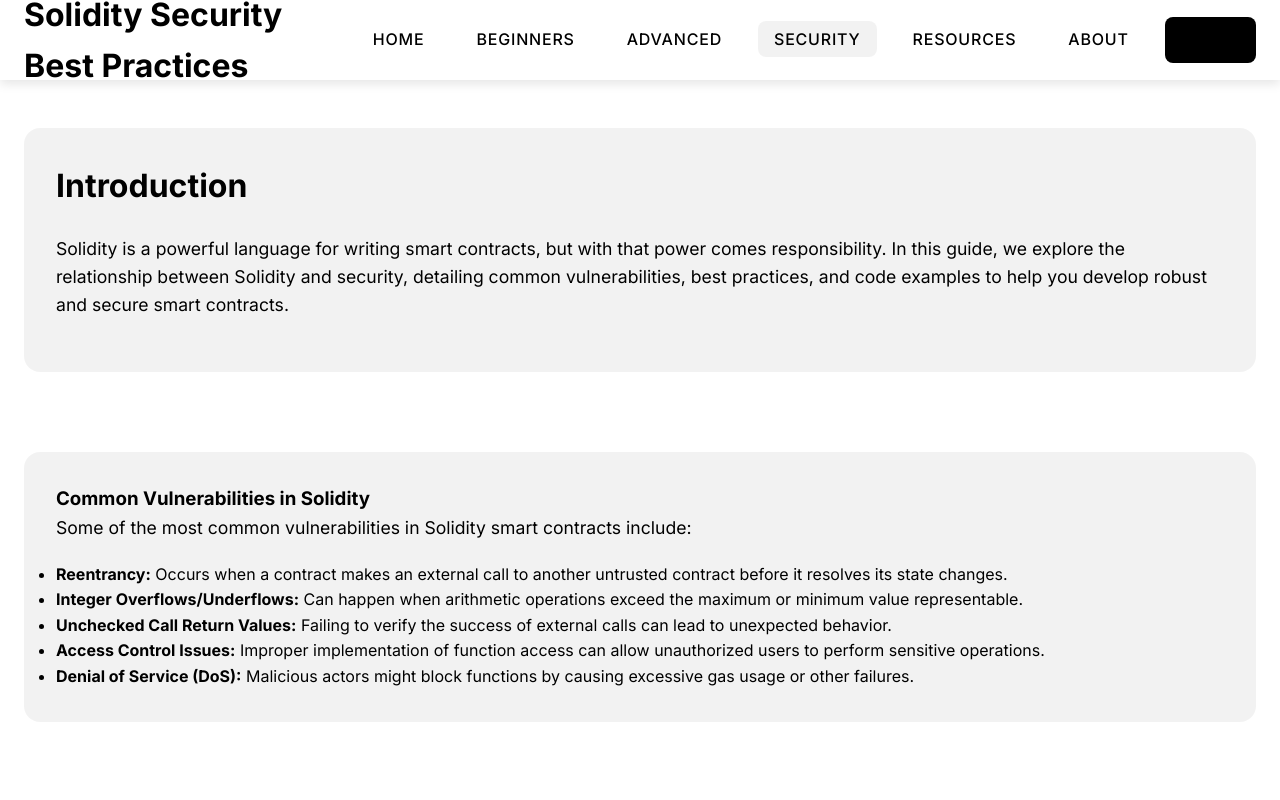
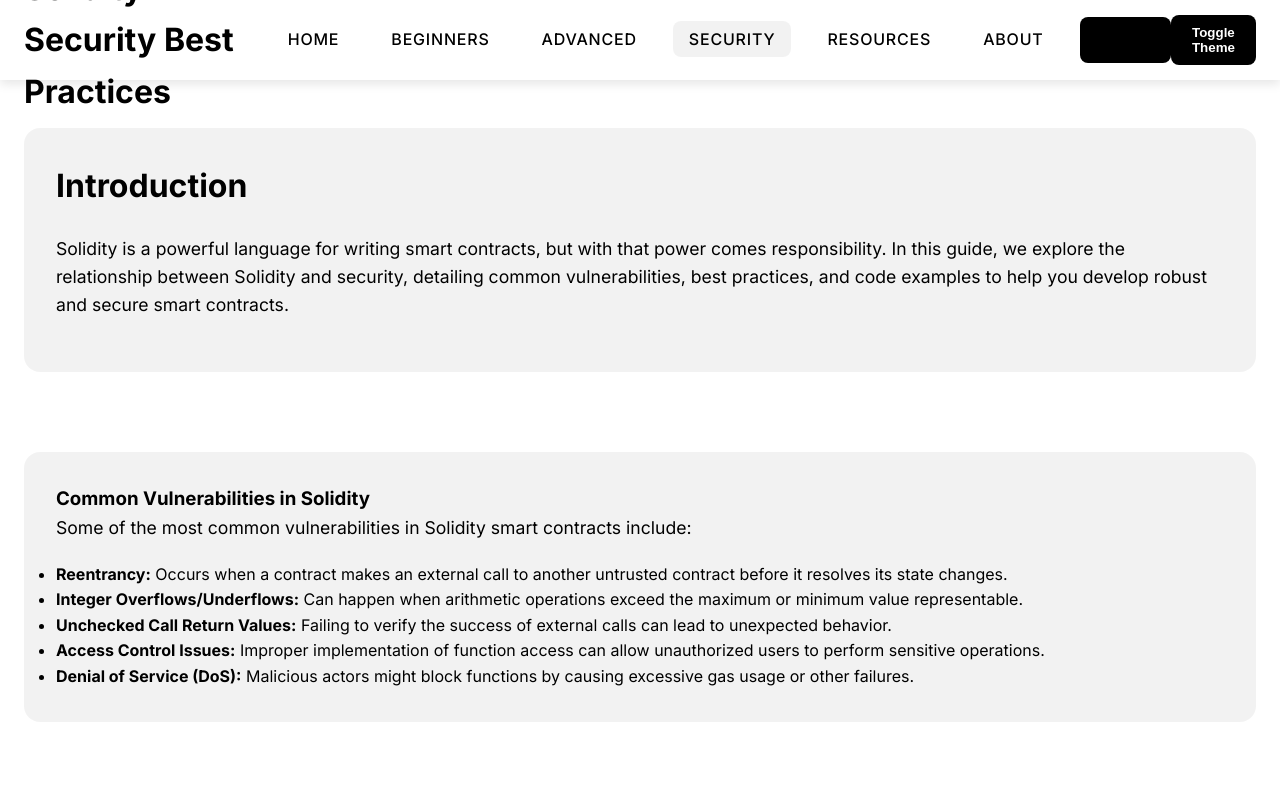
Before and after one commit to SolutionsAsService/LearnSolidity, a plain HTML site: page security.html in a window 1280 px wide. Shown: the top 800 px of the page. Drawn offline with nearby package versions, Linux system fonts and the light colour scheme; a script that the page names is missing.

Commit message:
toggle theme button

```diff
--- a/security.html
+++ b/security.html
@@ -25,6 +25,7 @@
           <li><button class="theme-switch" id="theme-switcher">Toggle Theme</button></li>
         </ul>
       </nav>
+      <button class="theme-switch" id="theme-switcher">Toggle Theme</button>
     </div>
   </header>
 
```
